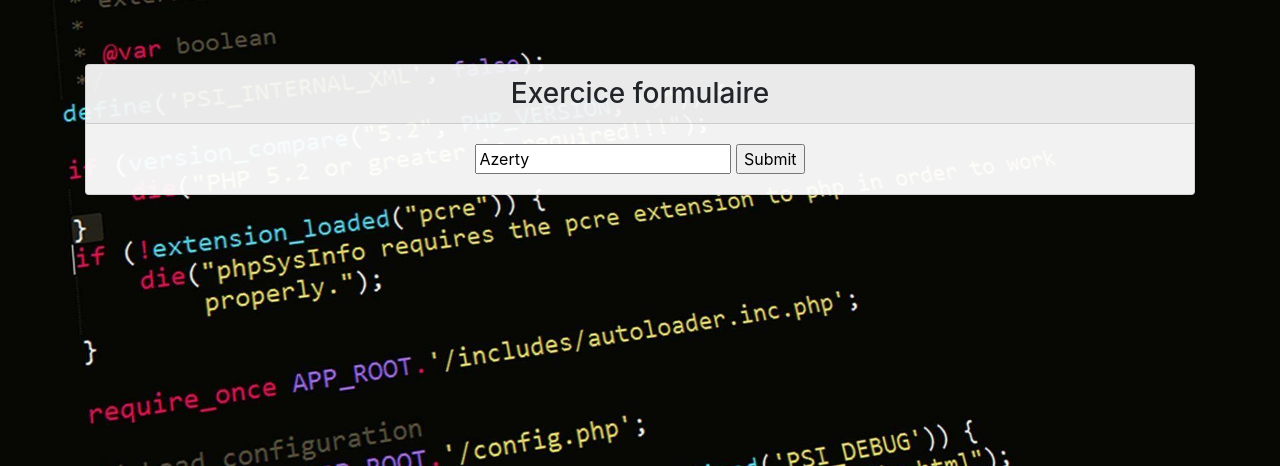
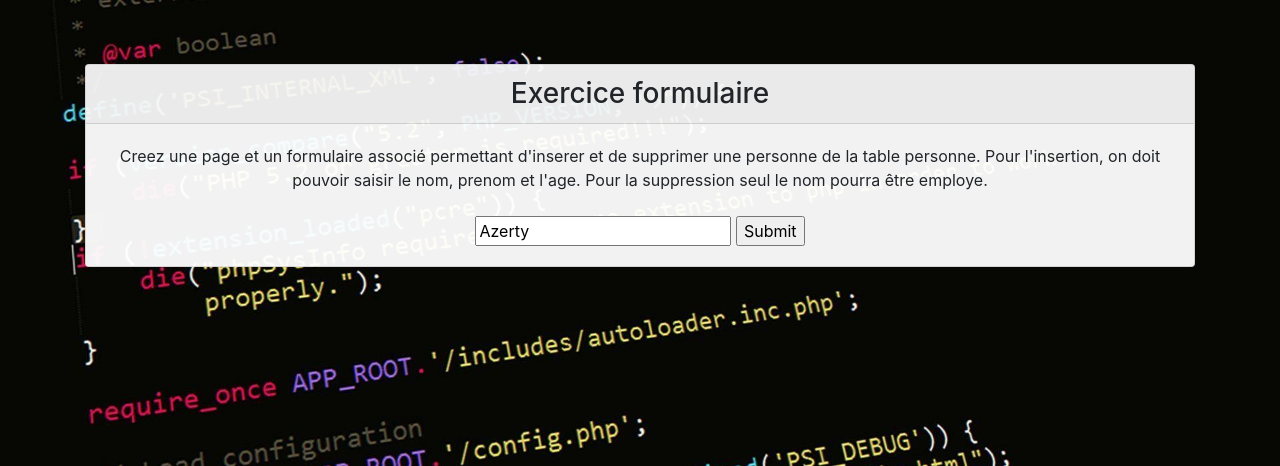
Before and after one commit to DylanMielot/FormationFormateur, a PHP site: page /Exercices/Exercice_7_Formulaire.php in a window 1280 px wide. Shown: the top 466 px of the page. Run offline with PHP 8.4, Linux system fonts and the light colour scheme.

Commit message:
Ajout consigne

```diff
--- a/Exercices/Exercice_7_Formulaire.php
+++ b/Exercices/Exercice_7_Formulaire.php
@@ -13,6 +13,10 @@
     <div class="card" style="background-color: rgba(256, 256, 256, 0.95);">
     <h3 class="card-header" style="text-align:center;">Exercice formulaire</h3>
     <div class="card-body" style="text-align:center;">
+
+    Creez une page et un formulaire associé permettant d'inserer et de supprimer une personne de la table personne.
+    Pour l'insertion, on doit pouvoir saisir le nom, prenom et l'age. Pour la suppression seul le nom pourra être employe.
+    <br><br>
 
 
     <!--====================================== ZONE D'EXERCICE =====================================
```
